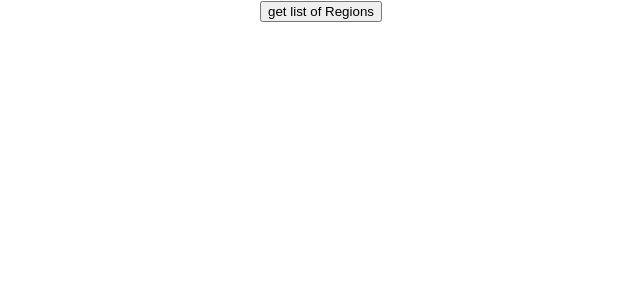
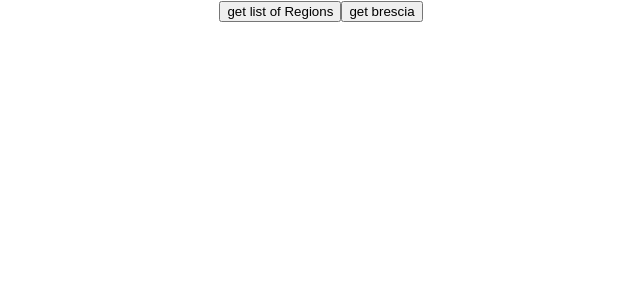
Before and after one commit to DanieleMar/air-quality, a React (Create React App) app: page / in a window 1280 px wide. Shown: the top 300 px of the page, without its empty margins (319-959 px from the left). Built offline with nearby package versions, Linux system fonts and the light colour scheme.

Commit message:
added flag to improve render of regions

```diff
--- a/src/App.js
+++ b/src/App.js
@@ -4,41 +4,45 @@ import { getAir } from "./utils/api/api.js";
 import ListItem from "./components/ListItem";
 import { useEffect, useState } from "react";
 
-
 function App() {
   const [regions, setRegions] = useState([]);
   const [cities, setCities] = useState([]);
+  const [city, setCity] = useState("");
+  const [showRegion, setShowRegion] = useState(false);
+
+  const getData = async (what, region, city) => {
+    //fetch data
+    const data = await getAir(what, region, city);
+    if (data !== undefined) {
+      if (what === "regions") {
+        setShowRegion(true)
+        setRegions(data.data);
+      } else if (what === "list-cities") {
+        console.log("list-cities data", data);
+        setShowRegion(false)
 
 
-  const getData = async (what, region, city) => { //fetch data
-    const data = await getAir(what, region, city);
-    if (data !== undefined) {
-
-      if (what==='regions') {
-        setRegions(data.data);
+        setCities(data.data);
+        setRegions([]);
+      } else if (what === "specific-city") {
+        console.log(data.data);
+        setCity(data.data);
       }
-      else if (what==='list-cities') {
-        console.log('list-cities data', data);
-        setCities(data.data)
-        setRegions({});
-      }
-
-
     }
   };
-
-
-
-
 
   return (
     <div className="App">
       <button onClick={() => getData("regions")}>get list of Regions</button>
+      <button onClick={() => getData("specific-city", "Lombardy", "Brescia")}>
+        get brescia
+      </button>
+      {/* {city !== undefined && city.length > 0  ? } */}
 
-
-      {cities !== undefined && cities.length > 0 //showed list of cities after the list of regions
-        ? cities.map((el, index) => {
-
+      {!showRegion &&
+        cities !== undefined &&
+        cities.length > 0 && //showed list of cities after the list of regions
+        cities.map((el, index) => {
           return (
             <ListItem
               key={index}
@@ -46,21 +50,19 @@ function App() {
               // openRegion={() => fetchNextList(el.city)}
             />
           );
-          })
-        : regions !== undefined && regions.length > 0
-        ? regions.map((el, index) => {
+        })}
+      {showRegion &&
+        regions !== undefined &&
+        regions.length > 0 &&
+        regions.map((el, index) => {
           return (
             <ListItem
               key={index}
               element={el.state}
-                openRegion={() => getData('list-cities', el.state)}
+              openRegion={() => getData("list-cities", el.state)}
             />
           );
-          })
-        : null
-
-
-        }
+        })}
     </div>
   );
 }
```
Lines whose indentation alone changed are shown as unchanged.
